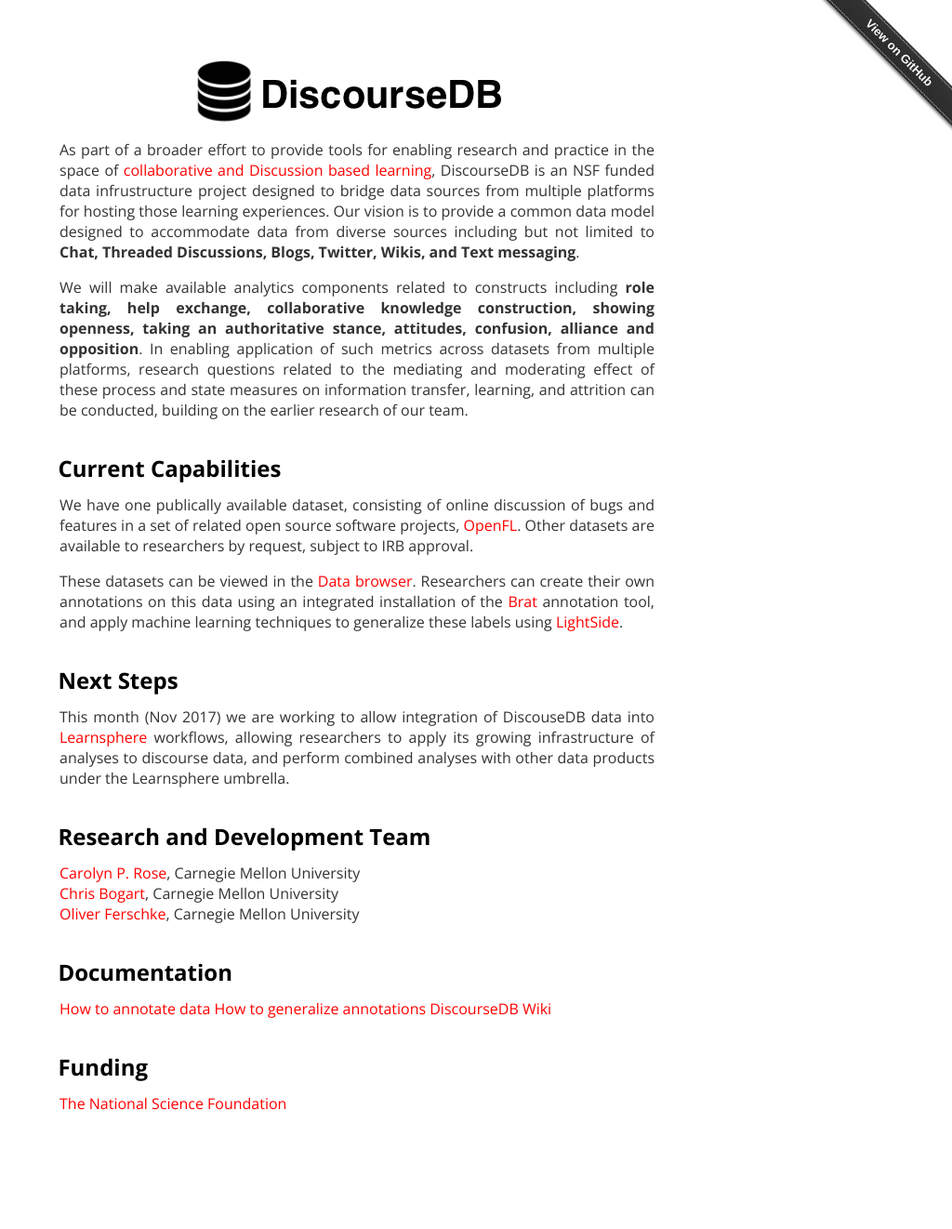
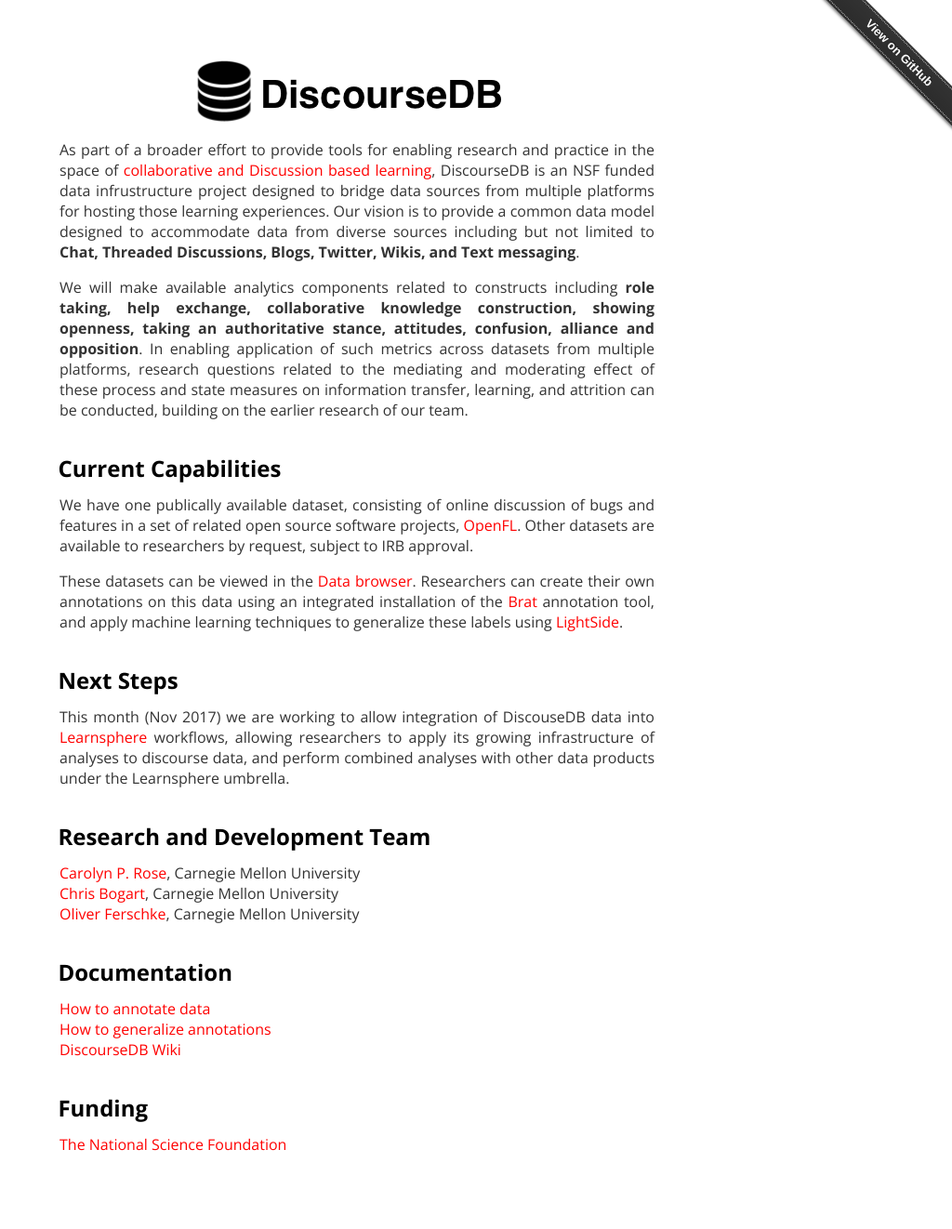
Before and after one commit to cbogart/discoursedb.github.io, a Jekyll site: the page built from index.md, in a window 1280 px wide. Shown: the whole page at 93% size, without its empty margins (256-1280 px from the left). Built offline with Jekyll 4.4.1, drawn with Linux system fonts in a browser that asks for light colours; before the commit the page ends 1278 px from its top, so only the background shows below that.

```diff
--- a/index.md
+++ b/index.md
@@ -21,8 +21,8 @@ This month (Nov 2017) we are working to allow integration of DiscouseDB data int
 [Oliver Ferschke](http://www.ferschke.com), Carnegie Mellon University
 
 <h2>Documentation</h2>
-[How to annotate data](https://discoursedb.github.com/annotate)
-[How to generalize annotations](https://discoursedb.github.com/generalize)
+[How to annotate data](https://cbogart.github.io/discoursedb.github.io/annotate)<br>
+[How to generalize annotations](https://cbogart.github.io/discoursedb.github.io/generalize)<br>
 [DiscourseDB Wiki](https://github.com/DiscourseDB/discoursedb-core/wiki)
 
 <h2>Funding</h2>
```
